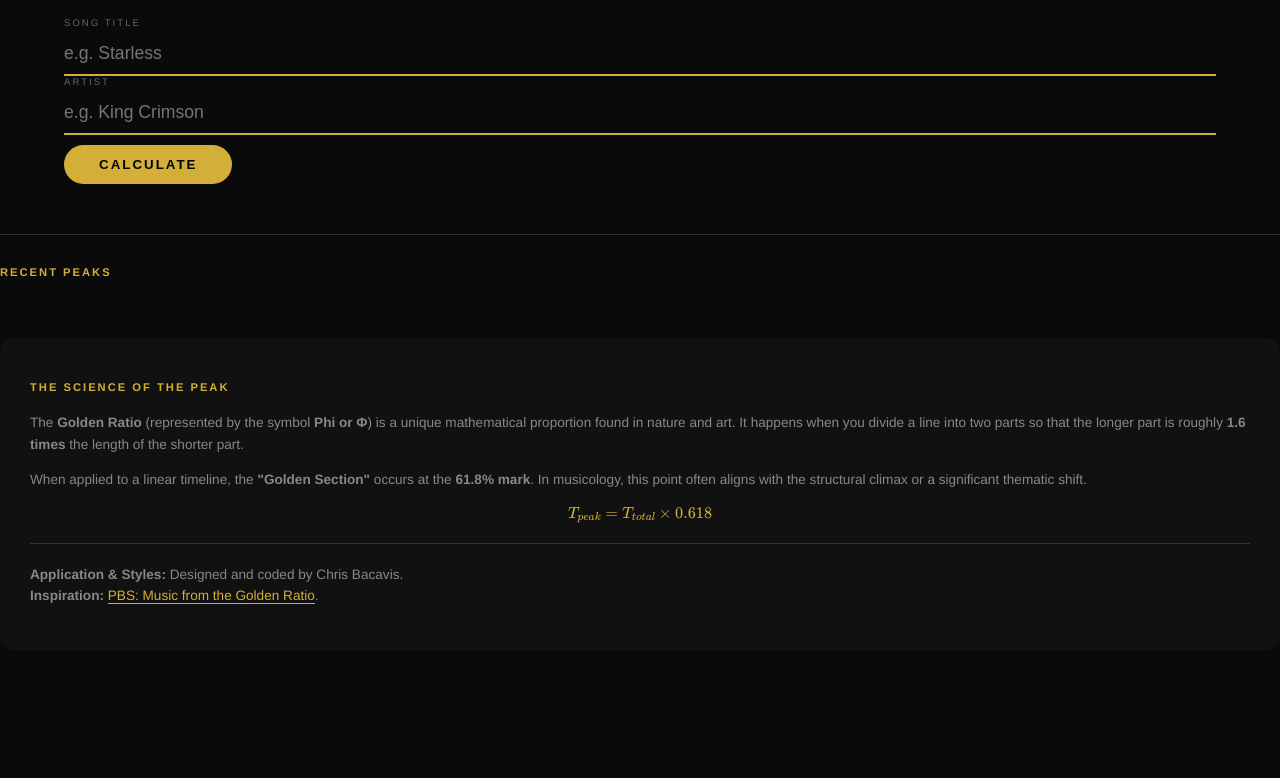
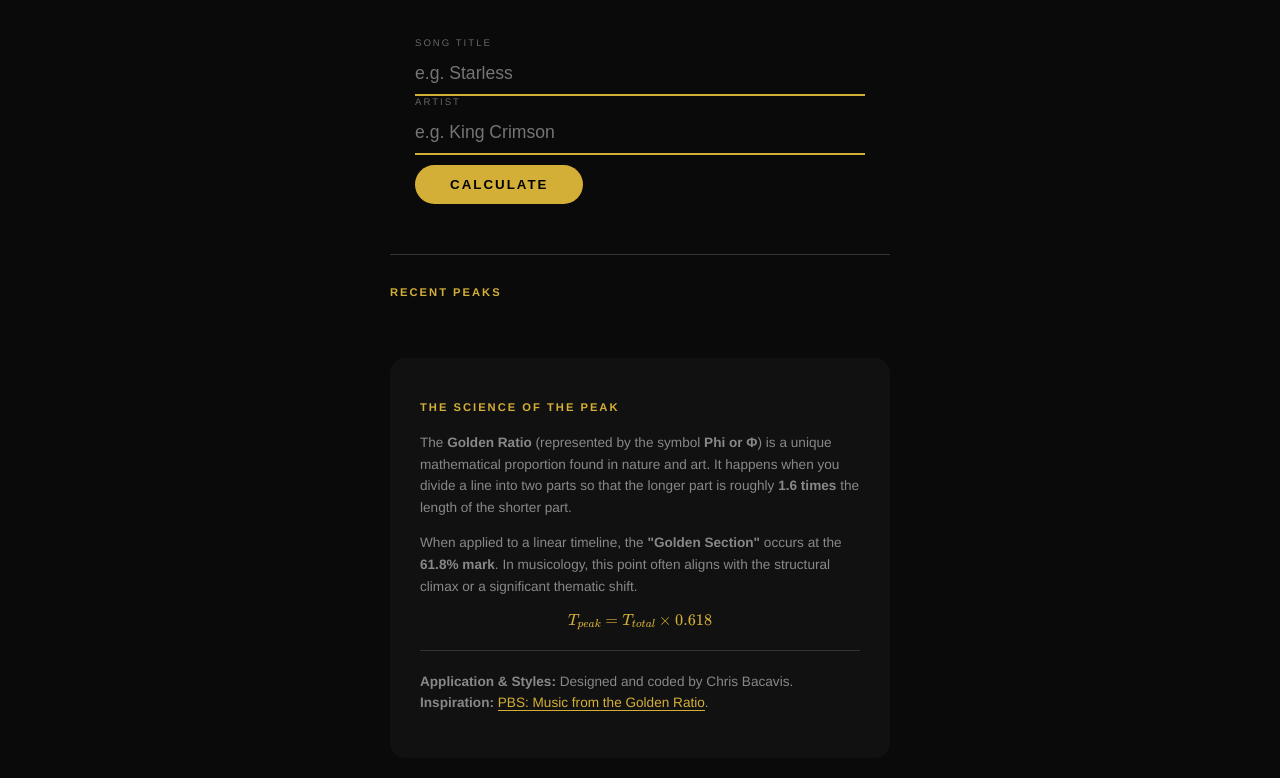
Before and after one commit to cbacavis/phipoint, a website: page index.html in a window 1280 px wide. Shown: the part 181-959 px from the top of the page. Before the commit the page ends 832 px from the top, so only its background shows below. Drawn offline with nearby package versions, Linux system fonts and the light colour scheme.

Commit message:
Update index.html

```diff
--- a/index.html
+++ b/index.html
@@ -12,8 +12,21 @@
         :root { --bg: #0A0A0A; --text: #f0f0f0; --gold: #D4AF37; --card: #111; --border: #333; }
         [data-theme="light"] { --bg: #f4f4f4; --text: #1a1a1a; --gold: #b8860b; --card: #ffffff; --border: #ddd; }
 
-        body { background-color: var(--bg); color: var(--text); font-family: 'Helvetica Neue', Arial, sans-serif; text-align: center; margin: 0; transition: 0.3s; padding-top: 40px; }
+body {
+            background-color: var(--bg);
+            color: var(--text);
+            font-family: 'Helvetica Neue', Arial, sans-serif;
+            text-align: center;
+            margin: 0;
+            transition: 0.3s;
+            padding-top: 40px;
+        }
 
+        .container {
+            max-width: 500px;
+            margin: 0 auto;
+            padding: 20px;
+        }
         .brand { letter-spacing: 8px; font-weight: 200; font-size: 3rem; margin-bottom: 0; color: var(--gold); }
         .subtitle { color: #666; font-size: 0.9rem; margin-bottom: 40px; }
 
```
